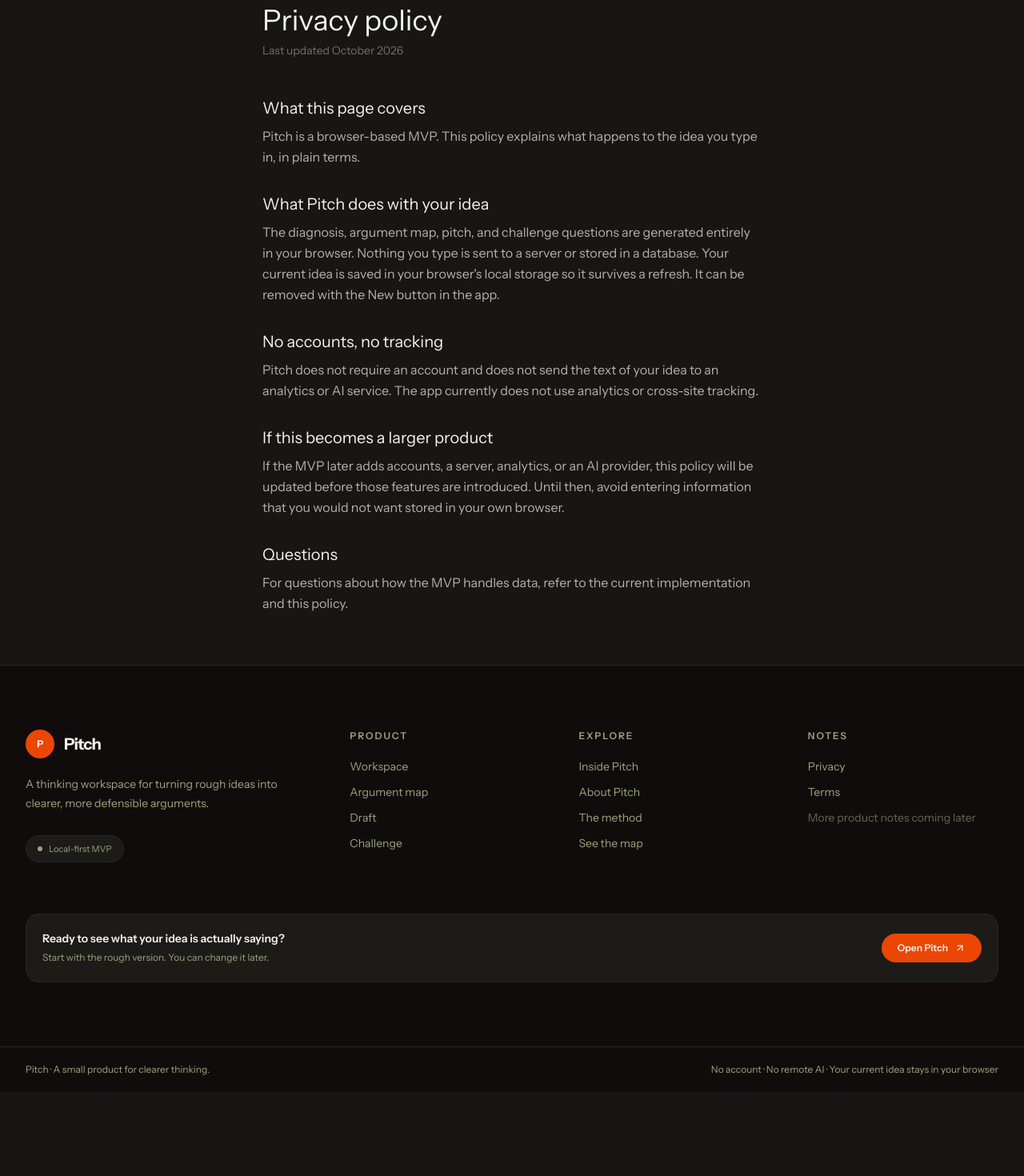
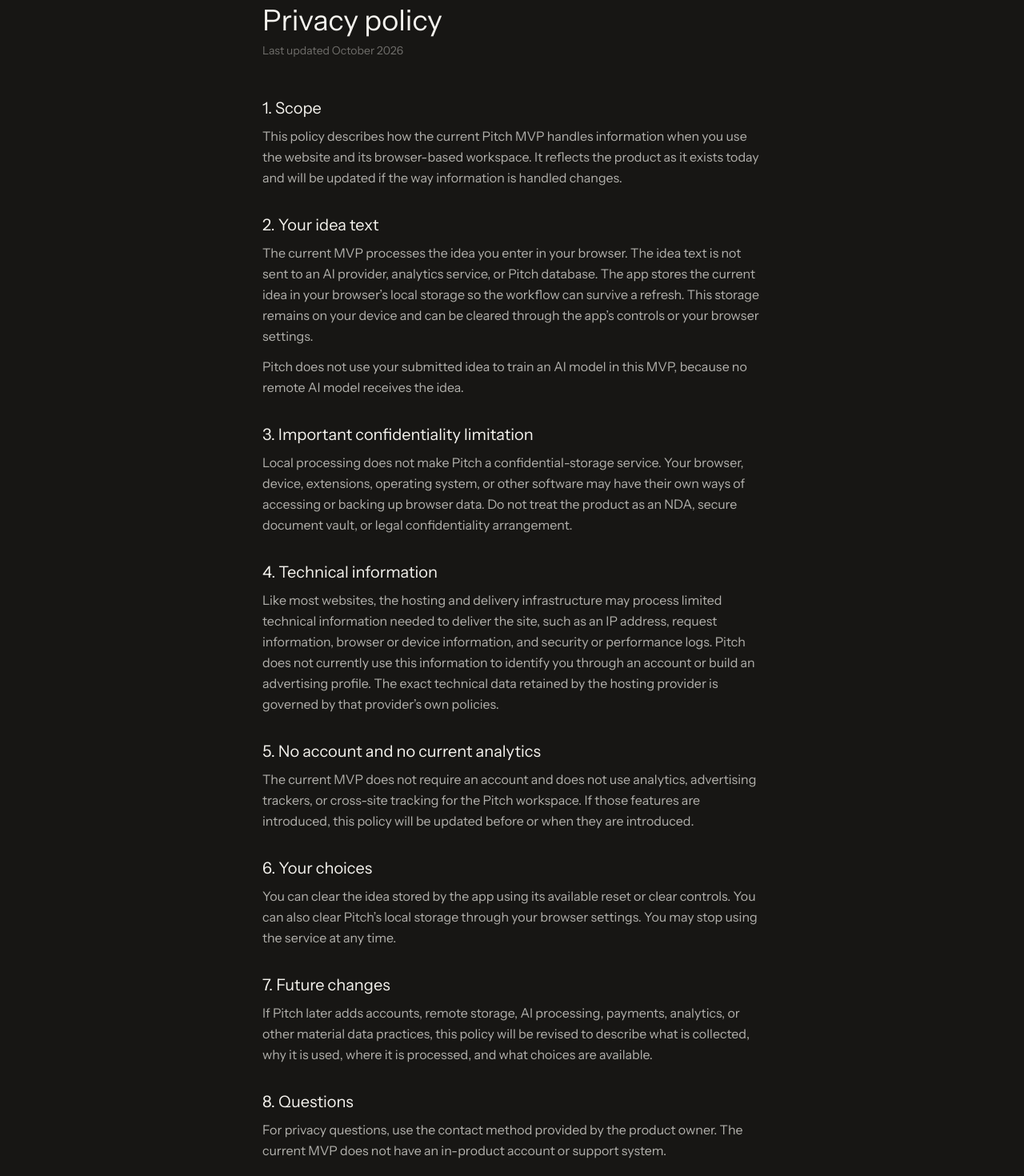
Before and after one commit to Wuraola-Adebisi/Pitch, a React (Vite) app: page /privacy in a window 1280 px wide. Shown: the part 160-1630 px from the top of the page at 80% size. Before the commit the page ends 1525 px from the top, so only its background shows below. Built offline with nearby package versions, Linux system fonts and the light colour scheme.

Commit message:
Strengthen privacy disclosures for idea submissions

```diff
--- a/src/pages/Privacy.tsx
+++ b/src/pages/Privacy.tsx
@@ -7,56 +7,89 @@
       <LandingNav />
       <main className="flex-1">
         <div className="mx-auto max-w-2xl px-6 py-16">
-          <p className="uppercase tracking-[0.15em] text-xs text-ember font-medium mb-3">
-            Legal
-          </p>
+          <p className="uppercase tracking-[0.15em] text-xs text-ember font-medium mb-3">Legal</p>
           <h1 className="font-display text-3xl sm:text-4xl mb-2">Privacy policy</h1>
           <p className="text-ink/40 text-sm mb-12">Last updated October 2026</p>
 
           <div className="space-y-8 text-ink/70 leading-relaxed">
             <section>
-              <h2 className="font-display text-xl text-ink mb-2">What this page covers</h2>
+              <h2 className="font-display text-xl text-ink mb-2">1. Scope</h2>
               <p>
-                Pitch is a browser-based MVP. This policy explains what happens
-                to the idea you type in, in plain terms.
+                This policy describes how the current Pitch MVP handles information when you use
+                the website and its browser-based workspace. It reflects the product as it exists
+                today and will be updated if the way information is handled changes.
               </p>
             </section>
 
             <section>
-              <h2 className="font-display text-xl text-ink mb-2">What Pitch does with your idea</h2>
+              <h2 className="font-display text-xl text-ink mb-2">2. Your idea text</h2>
               <p>
-                The diagnosis, argument map, pitch, and challenge questions are
-                generated entirely in your browser. Nothing you type is sent to
-                a server or stored in a database. Your current idea is saved in
-                your browser's local storage so it survives a refresh. It can
-                be removed with the New button in the app.
+                The current MVP processes the idea you enter in your browser. The idea text is not
+                sent to an AI provider, analytics service, or Pitch database. The app stores the
+                current idea in your browser’s local storage so the workflow can survive a refresh.
+                This storage remains on your device and can be cleared through the app’s controls
+                or your browser settings.
+              </p>
+              <p className="mt-3">
+                Pitch does not use your submitted idea to train an AI model in this MVP, because no
+                remote AI model receives the idea.
               </p>
             </section>
 
             <section>
-              <h2 className="font-display text-xl text-ink mb-2">No accounts, no tracking</h2>
+              <h2 className="font-display text-xl text-ink mb-2">3. Important confidentiality limitation</h2>
               <p>
-                Pitch does not require an account and does not send the text of
-                your idea to an analytics or AI service. The app currently does
-                not use analytics or cross-site tracking.
+                Local processing does not make Pitch a confidential-storage service. Your browser,
+                device, extensions, operating system, or other software may have their own ways of
+                accessing or backing up browser data. Do not treat the product as an NDA, secure
+                document vault, or legal confidentiality arrangement.
               </p>
             </section>
 
             <section>
-              <h2 className="font-display text-xl text-ink mb-2">If this becomes a larger product</h2>
+              <h2 className="font-display text-xl text-ink mb-2">4. Technical information</h2>
               <p>
-                If the MVP later adds accounts, a server, analytics, or an AI
-                provider, this policy will be updated before those features are
-                introduced. Until then, avoid entering information that you
-                would not want stored in your own browser.
+                Like most websites, the hosting and delivery infrastructure may process limited
+                technical information needed to deliver the site, such as an IP address, request
+                information, browser or device information, and security or performance logs.
+                Pitch does not currently use this information to identify you through an account
+                or build an advertising profile. The exact technical data retained by the hosting
+                provider is governed by that provider’s own policies.
               </p>
             </section>
 
             <section>
-              <h2 className="font-display text-xl text-ink mb-2">Questions</h2>
+              <h2 className="font-display text-xl text-ink mb-2">5. No account and no current analytics</h2>
               <p>
-                For questions about how the MVP handles data, refer to the
-                current implementation and this policy.
+                The current MVP does not require an account and does not use analytics, advertising
+                trackers, or cross-site tracking for the Pitch workspace. If those features are
+                introduced, this policy will be updated before or when they are introduced.
+              </p>
+            </section>
+
+            <section>
+              <h2 className="font-display text-xl text-ink mb-2">6. Your choices</h2>
+              <p>
+                You can clear the idea stored by the app using its available reset or clear
+                controls. You can also clear Pitch’s local storage through your browser settings.
+                You may stop using the service at any time.
+              </p>
+            </section>
+
+            <section>
+              <h2 className="font-display text-xl text-ink mb-2">7. Future changes</h2>
+              <p>
+                If Pitch later adds accounts, remote storage, AI processing, payments, analytics,
+                or other material data practices, this policy will be revised to describe what is
+                collected, why it is used, where it is processed, and what choices are available.
+              </p>
+            </section>
+
+            <section>
+              <h2 className="font-display text-xl text-ink mb-2">8. Questions</h2>
+              <p>
+                For privacy questions, use the contact method provided by the product owner. The
+                current MVP does not have an in-product account or support system.
               </p>
             </section>
           </div>
```
